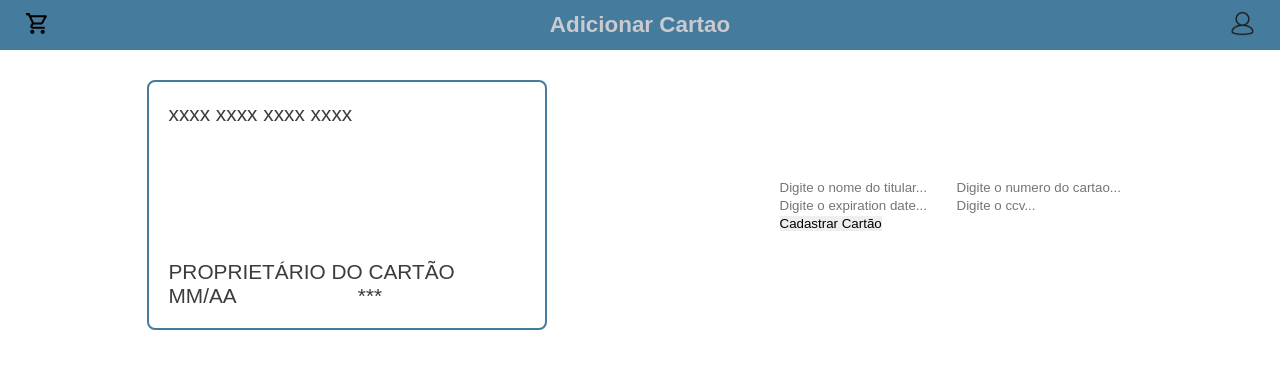
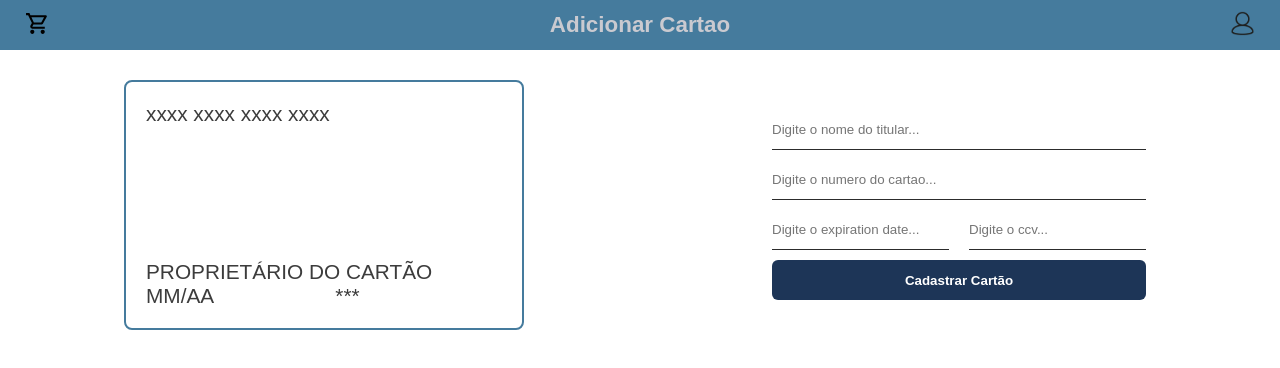
Before and after one commit to Alisson-Py/loja-virtual-frontend, a React (Create React App) app: page /add-card in a window 1280 px wide. Shown: the top 368 px of the page. Built offline with nearby package versions, Linux system fonts and the light colour scheme.

Commit message:
feat: add formulary styles

```diff
--- a/src/pages/AddCart/index.css
+++ b/src/pages/AddCart/index.css
@@ -24,3 +24,31 @@
   display: flex;
   justify-content: space-between;
 }
+
+.add-card main .content .form {
+  width: fit-content;
+  margin-left: 50px;
+  height: 100%;
+  display: flex;
+  flex-direction: column;
+}
+
+.add-card main .content .form input {
+  height: 40px;
+  border-bottom: 1px solid #2c2c2c;
+  margin: 10px 10px 0 10px;
+}
+
+.add-card main .content .form .date-and-ccv-input {
+  display: flex;
+}
+
+.add-card main .content .form .add-card-submit-button {
+  margin: 10px;
+  height: 40px;
+  border-radius: 6px;
+  background-color: var(--button-color);
+  color: #fff;
+  font-weight: bold;
+  cursor: pointer;
+}
```
